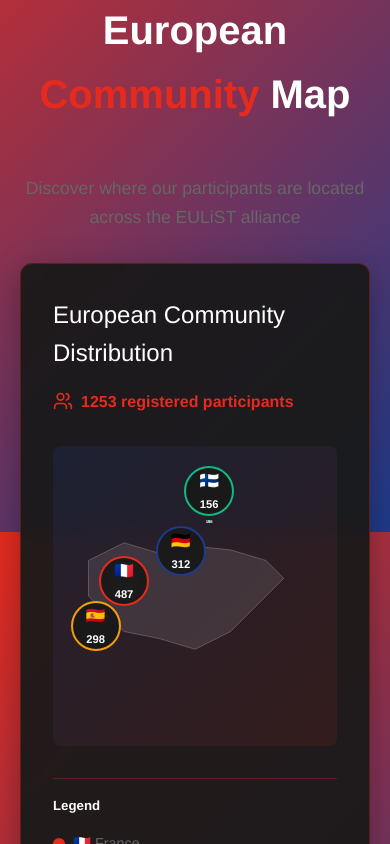
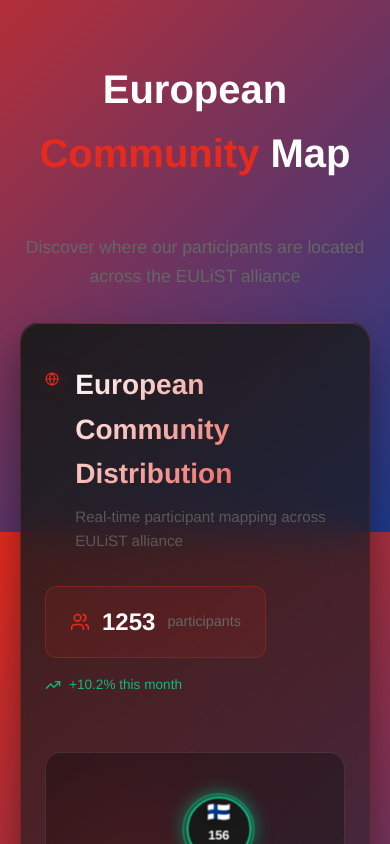
Before and after one commit to mnusrat786/tedx-imt-eulist-demo, a React (Create React App) app: page / in a window 390 px wide. Shown: the part 1156-2000 px from the top of the page. Built offline with nearby package versions, Linux system fonts and the light colour scheme.

Commit message:
Major visual improvements: enhanced map with animations, better styling, and professional UI

```diff
--- a/src/components/EuropeMap.css
+++ b/src/components/EuropeMap.css
@@ -1,44 +1,122 @@
 .europe-map-container {
-  background: var(--tedx-card-bg);
-  backdrop-filter: blur(10px);
-  border-radius: 12px;
-  padding: 2rem;
-  border: 1px solid var(--tedx-border);
-  box-shadow: 0 8px 32px rgba(0, 0, 0, 0.3);
+  background: linear-gradient(145deg, rgba(26, 26, 26, 0.95) 0%, rgba(30, 58, 138, 0.1) 100%);
+  backdrop-filter: blur(20px);
+  border-radius: 20px;
+  padding: 2.5rem;
+  border: 1px solid rgba(230, 43, 30, 0.2);
+  box-shadow:
+    0 20px 40px rgba(0, 0, 0, 0.4),
+    inset 0 1px 0 rgba(255, 255, 255, 0.1);
   margin: 2rem 0;
+  position: relative;
+  overflow: hidden;
+}
+
+.europe-map-container::before {
+  content: '';
+  position: absolute;
+  top: 0;
+  left: 0;
+  right: 0;
+  height: 1px;
+  background: linear-gradient(90deg, transparent, rgba(230, 43, 30, 0.5), transparent);
 }
 
 .map-header {
+  margin-bottom: 2.5rem;
+}
+
+.header-content {
   display: flex;
   justify-content: space-between;
-  align-items: center;
-  margin-bottom: 2rem;
+  align-items: flex-start;
   flex-wrap: wrap;
+  gap: 2rem;
+}
+
+.title-section {
+  display: flex;
+  align-items: flex-start;
   gap: 1rem;
 }
 
-.map-header h3 {
+.header-icon {
+  color: var(--tedx-red);
+  margin-top: 0.25rem;
+  filter: drop-shadow(0 0 10px rgba(230, 43, 30, 0.3));
+}
+
+.title-section h3 {
   color: var(--tedx-white);
+  margin: 0 0 0.5rem 0;
+  font-size: 1.75rem;
+  font-weight: 700;
+  background: linear-gradient(135deg, #ffffff 0%, #e62b1e 100%);
+  -webkit-background-clip: text;
+  -webkit-text-fill-color: transparent;
+  background-clip: text;
+}
+
+.title-section p {
+  color: var(--tedx-light-gray);
   margin: 0;
-  font-size: 1.5rem;
+  font-size: 0.95rem;
+  opacity: 0.8;
+}
+
+.stats-summary {
+  display: flex;
+  flex-direction: column;
+  gap: 1rem;
+  align-items: flex-end;
 }
 
 .total-users {
   display: flex;
   align-items: center;
+  gap: 0.75rem;
+  background: rgba(230, 43, 30, 0.1);
+  padding: 1rem 1.5rem;
+  border-radius: 12px;
+  border: 1px solid rgba(230, 43, 30, 0.3);
+}
+
+.total-users svg {
+  color: var(--tedx-red);
+}
+
+.count {
+  font-size: 1.5rem;
+  font-weight: 700;
+  color: var(--tedx-white);
+}
+
+.label {
+  color: var(--tedx-light-gray);
+  font-size: 0.9rem;
+}
+
+.growth-indicator {
+  display: flex;
+  align-items: center;
   gap: 0.5rem;
-  color: var(--tedx-red);
-  font-weight: 600;
+  color: #10b981;
+  font-size: 0.85rem;
+  font-weight: 500;
 }
 
 .map-wrapper {
   position: relative;
   width: 100%;
-  height: 400px;
-  background: linear-gradient(135deg, rgba(30, 58, 138, 0.2) 0%, rgba(230, 43, 30, 0.1) 100%);
-  border-radius: 8px;
+  height: 450px;
+  background:
+    radial-gradient(circle at 30% 40%, rgba(230, 43, 30, 0.1) 0%, transparent 50%),
+    radial-gradient(circle at 70% 60%, rgba(30, 58, 138, 0.1) 0%, transparent 50%),
+    linear-gradient(135deg, rgba(0, 0, 0, 0.3) 0%, rgba(26, 26, 26, 0.5) 100%);
+  border-radius: 16px;
   overflow: hidden;
   margin-bottom: 2rem;
+  border: 1px solid rgba(255, 255, 255, 0.1);
 }
 
 .europe-svg {
@@ -47,6 +125,39 @@
   position: absolute;
   top: 0;
   left: 0;
+}
+
+.europe-outline {
+  transition: all 0.3s ease;
+}
+
+.connection-line {
+  animation: dash 3s linear infinite;
+}
+
+@keyframes dash {
+  to {
+    stroke-dashoffset: -10;
+  }
+}
+
+.pulse-ring {
+  animation: pulse 2s ease-in-out infinite;
+}
+
+.pulse-delay-1 {
+  animation-delay: 0.5s;
+}
+
+@keyframes pulse {
+  0%, 100% {
+    r: 15;
+    opacity: 0.8;
+  }
+  50% {
+    r: 35;
+    opacity: 0.1;
+  }
 }
 
 .country-markers {
@@ -61,60 +172,102 @@
 .country-pin {
   position: absolute;
   transform: translate(-50%, -50%);
-  background: var(--tedx-card-bg);
-  border: 2px solid var(--tedx-red);
+  width: 80px;
+  height: 80px;
+  cursor: pointer;
+  pointer-events: all;
+  transition: all 0.4s cubic-bezier(0.4, 0, 0.2, 1);
+}
+
+.pin-inner {
+  width: 100%;
+  height: 100%;
+  background: rgba(26, 26, 26, 0.95);
+  backdrop-filter: blur(10px);
+  border: 2px solid var(--country-color);
   border-radius: 50%;
-  width: 60px;
-  height: 60px;
   display: flex;
   flex-direction: column;
   align-items: center;
   justify-content: center;
-  cursor: pointer;
-  transition: all 0.3s ease;
-  pointer-events: all;
-  backdrop-filter: blur(10px);
+  position: relative;
+  box-shadow:
+    0 8px 25px rgba(0, 0, 0, 0.3),
+    0 0 20px var(--country-color, #e62b1e);
+}
+
+.pin-pulse {
+  position: absolute;
+  top: 50%;
+  left: 50%;
+  transform: translate(-50%, -50%);
+  width: 100%;
+  height: 100%;
+  border: 2px solid var(--country-color);
+  border-radius: 50%;
+  animation: pinPulse 2s ease-in-out infinite;
+  opacity: 0.6;
+}
+
+@keyframes pinPulse {
+  0%, 100% {
+    transform: translate(-50%, -50%) scale(1);
+    opacity: 0.6;
+  }
+  50% {
+    transform: translate(-50%, -50%) scale(1.3);
+    opacity: 0.1;
+  }
 }
 
 .country-pin:hover,
 .country-pin.active {
-  transform: translate(-50%, -50%) scale(1.1);
-  box-shadow: 0 4px 20px rgba(230, 43, 30, 0.4);
+  transform: translate(-50%, -50%) scale(1.15);
+  z-index: 10;
+}
+
+.country-pin:hover .pin-inner,
+.country-pin.active .pin-inner {
+  box-shadow:
+    0 12px 35px rgba(0, 0, 0, 0.4),
+    0 0 30px var(--country-color, #e62b1e);
 }
 
 .pin-flag {
-  font-size: 1.2rem;
+  font-size: 1.4rem;
   margin-bottom: 2px;
+  filter: drop-shadow(0 2px 4px rgba(0, 0, 0, 0.3));
 }
 
 .pin-count {
-  font-size: 0.8rem;
+  font-size: 0.9rem;
   font-weight: 700;
   color: var(--tedx-white);
+  line-height: 1;
 }
 
-.country-marker {
-  transition: all 0.3s ease;
-}
-
-.country-marker:hover {
-  opacity: 1 !important;
-  transform: scale(1.2);
+.pin-growth {
+  font-size: 0.7rem;
+  color: #10b981;
+  font-weight: 600;
+  margin-top: 1px;
 }
 
 .country-details {
-  background: var(--tedx-card-bg);
-  border: 1px solid var(--tedx-border);
-  border-radius: 8px;
-  padding: 1.5rem;
-  margin-bottom: 1rem;
-  animation: slideIn 0.3s ease;
+  background: linear-gradient(145deg, rgba(26, 26, 26, 0.95) 0%, rgba(30, 58, 138, 0.1) 100%);
+  backdrop-filter: blur(15px);
+  border: 1px solid rgba(230, 43, 30, 0.3);
+  border-radius: 16px;
+  padding: 2rem;
+  margin-bottom: 2rem;
+  animation: slideInUp 0.4s cubic-bezier(0.4, 0, 0.2, 1);
+  box-shadow: 0 15px 35px rgba(0, 0, 0, 0.3);
 }
 
-@keyframes slideIn {
+@keyframes slideInUp {
   from {
     opacity: 0;
-    transform: translateY(-10px);
+    transform: translateY(20px);
   }
   to {
     opacity: 1;
@@ -125,92 +278,35 @@
 .country-header {
   display: flex;
   align-items: center;
-  gap: 1rem;
-  margin-bottom: 1rem;
+  gap: 1.5rem;
+  margin-bottom: 2rem;
+  padding-bottom: 1rem;
+  border-bottom: 1px solid rgba(255, 255, 255, 0.1);
 }
 
-.country-flag {
-  font-size: 2rem;
+.country-flag-large {
+  font-size: 3rem;
+  filter: drop-shadow(0 4px 8px rgba(0, 0, 0, 0.3));
 }
 
-.country-header h4 {
-  color: var(--tedx-white);
-  margin: 0;
+.country-info {
   flex-grow: 1;
 }
 
-.close-btn {
-  background: none;
-  border: none;
-  color: var(--tedx-light-gray);
+.country-info h4 {
+  color: var(--tedx-white);
+  margin: 0 0 0.5rem 0;
   font-size: 1.5rem;
-  cursor: pointer;
-  padding: 0;
-  width: 30px;
-  height: 30px;
-  display: flex;
-  align-items: center;
-  justify-content: center;
-  border-radius: 50%;
-  transition: all 0.3s ease;
+  font-weight: 600;
 }
 
-.close-btn:hover {
-  background: rgba(230, 43, 30, 0.2);
-  color: var(--tedx-red);
-}
-
-.country-stats {
+.country-metrics {
   display: flex;
-  gap: 2rem;
-  margin-bottom: 1rem;
+  gap: 1.5rem;
   flex-wrap: wrap;
 }
 
-.stat {
-  display: flex;
-  align-items: center;
-  gap: 0.5rem;
-  color: var(--tedx-light-gray);
-}
-
-.stat svg {
-  color: var(--tedx-red);
-}
-
-.schools-list h5 {
-  color: var(--tedx-white);
-  margin-bottom: 0.5rem;
-  font-size: 1rem;
-}
-
-.school-item {
-  background: rgba(230, 43, 30, 0.1);
-  padding: 0.5rem 1rem;
-  border-radius: 20px;
-  margin-bottom: 0.5rem;
-  color: var(--tedx-white);
-  font-size: 0.9rem;
-  border: 1px solid rgba(230, 43, 30, 0.3);
-}
-
-.map-legend {
-  border-top: 1px solid var(--tedx-border);
-  padding-top: 1rem;
-}
-
-.map-legend h5 {
-  color: var(--tedx-white);
-  margin-bottom: 1rem;
-}
-
-.legend-items {
-  display: flex;
-  flex-wrap: wrap;
-  gap: 1rem;
-}
-
-.legend-item {
+.metric {
   display: flex;
   align-items: center;
   gap: 0.5rem;
@@ -218,42 +314,220 @@
   font-size: 0.9rem;
 }
 
-.legend-color {
-  width: 12px;
-  height: 12px;
+.metric svg {
+  color: var(--tedx-red);
+}
+
+.metric.growth {
+  color: #10b981;
+}
+
+.metric.growth svg {
+  color: #10b981;
+}
+
+.close-btn {
+  background: rgba(230, 43, 30, 0.1);
+  border: 1px solid rgba(230, 43, 30, 0.3);
+  color: var(--tedx-red);
+  font-size: 1.5rem;
+  cursor: pointer;
+  padding: 0;
+  width: 40px;
+  height: 40px;
+  display: flex;
+  align-items: center;
+  justify-content: center;
   border-radius: 50%;
+  transition: all 0.3s ease;
+  backdrop-filter: blur(10px);
+}
+
+.close-btn:hover {
+  background: rgba(230, 43, 30, 0.2);
+  transform: scale(1.1);
+}
+
+.schools-grid h5 {
+  color: var(--tedx-white);
+  margin-bottom: 1rem;
+  font-size: 1.1rem;
+  font-weight: 600;
+}
+
+.schools-list {
+  display: grid;
+  grid-template-columns: repeat(auto-fit, minmax(280px, 1fr));
+  gap: 1rem;
+}
+
+.school-card {
+  display: flex;
+  align-items: center;
+  gap: 1rem;
+  background: rgba(230, 43, 30, 0.05);
+  padding: 1rem 1.5rem;
+  border-radius: 12px;
+  border: 1px solid rgba(230, 43, 30, 0.2);
+  transition: all 0.3s ease;
+}
+
+.school-card:hover {
+  background: rgba(230, 43, 30, 0.1);
+  transform: translateY(-2px);
+  box-shadow: 0 8px 20px rgba(0, 0, 0, 0.2);
+}
+
+.school-icon {
+  font-size: 1.2rem;
+  opacity: 0.8;
+}
+
+.school-name {
+  color: var(--tedx-white);
+  font-size: 0.95rem;
+  font-weight: 500;
+}
+
+.map-legend {
+  background: rgba(0, 0, 0, 0.3);
+  backdrop-filter: blur(10px);
+  border-radius: 12px;
+  padding: 1.5rem;
+  border: 1px solid rgba(255, 255, 255, 0.1);
+}
+
+.legend-header {
+  display: flex;
+  justify-content: space-between;
+  align-items: center;
+  margin-bottom: 1.5rem;
+  flex-wrap: wrap;
+  gap: 1rem;
+}
+
+.legend-header h5 {
+  color: var(--tedx-white);
+  margin: 0;
+  font-size: 1.1rem;
+  font-weight: 600;
+}
+
+.legend-subtitle {
+  color: var(--tedx-light-gray);
+  font-size: 0.85rem;
+  opacity: 0.8;
+}
+
+.legend-grid {
+  display: grid;
+  grid-template-columns: repeat(auto-fit, minmax(200px, 1fr));
+  gap: 1rem;
+}
+
+.legend-item {
+  display: flex;
+  align-items: center;
+  gap: 1rem;
+  padding: 1rem;
+  border-radius: 8px;
+  cursor: pointer;
+  transition: all 0.3s ease;
+  border: 1px solid transparent;
+}
+
+.legend-item:hover,
+.legend-item.active {
+  background: rgba(230, 43, 30, 0.05);
+  border-color: rgba(230, 43, 30, 0.3);
+  transform: translateY(-1px);
+}
+
+.legend-indicator {
+  width: 40px;
+  height: 40px;
+  border-radius: 50%;
+  display: flex;
+  align-items: center;
+  justify-content: center;
+  position: relative;
+  box-shadow: 0 4px 12px rgba(0, 0, 0, 0.2);
+}
+
+.legend-flag {
+  font-size: 1.2rem;
+}
+
+.legend-info {
+  display: flex;
+  flex-direction: column;
+  gap: 0.25rem;
+}
+
+.legend-country {
+  color: var(--tedx-white);
+  font-weight: 500;
+  font-size: 0.95rem;
+}
+
+.legend-count {
+  color: var(--tedx-light-gray);
+  font-size: 0.85rem;
 }
 
 @media (max-width: 768px) {
-  .map-header {
+  .europe-map-container {
+    padding: 1.5rem;
+  }
+
+  .header-content {
     flex-direction: column;
     align-items: flex-start;
   }
 
+  .stats-summary {
+    align-items: flex-start;
+    width: 100%;
+  }
+
   .map-wrapper {
-    height: 300px;
+    height: 350px;
   }
 
   .country-pin {
-    width: 50px;
-    height: 50px;
+    width: 65px;
+    height: 65px;
   }
 
   .pin-flag {
-    font-size: 1rem;
+    font-size: 1.2rem;
   }
 
   .pin-count {
-    font-size: 0.7rem;
+    font-size: 0.8rem;
   }
 
-  .country-stats {
+  .country-header {
+    flex-direction: column;
+    align-items: flex-start;
+    gap: 1rem;
+  }
+
+  .country-metrics {
     flex-direction: column;
     gap: 1rem;
   }
 
-  .legend-items {
+  .schools-list {
+    grid-template-columns: 1fr;
+  }
+
+  .legend-grid {
+    grid-template-columns: 1fr;
+  }
+
+  .legend-header {
     flex-direction: column;
-    gap: 0.5rem;
+    align-items: flex-start;
   }
 }
--- a/src/components/EuropeMap.js
+++ b/src/components/EuropeMap.js
@@ -1,9 +1,10 @@
-import React, { useState } from 'react';
-import { Users, MapPin } from 'lucide-react';
+import React, { useState, useEffect } from 'react';
+import { Users, MapPin, TrendingUp, Globe } from 'lucide-react';
 import './EuropeMap.css';
 
 const EuropeMap = () => {
   const [selectedCountry, setSelectedCountry] = useState(null);
+  const [animatedCounts, setAnimatedCounts] = useState({});
 
   const countries = [
     {
@@ -11,93 +12,169 @@ const EuropeMap = () => {
       name: 'France',
       flag: '🇫🇷',
       users: 487,
-      schools: ['IMT Atlantique', 'IMT Mines Albi', 'IMT Nord Europe'],
-      position: { top: '45%', left: '25%' },
-      color: '#e62b1e'
+      schools: ['IMT Atlantique', 'IMT Mines Albi', 'IMT Nord Europe', 'Télécom Paris'],
+      position: { top: '52%', left: '28%' },
+      color: '#e62b1e',
+      growth: '+12%'
     },
     {
       id: 'germany',
       name: 'Germany',
       flag: '🇩🇪',
       users: 312,
-      schools: ['TU Berlin', 'TU Munich', 'RWTH Aachen'],
-      position: { top: '35%', left: '45%' },
-      color: '#1e3a8a'
+      schools: ['TU Berlin', 'TU Munich', 'RWTH Aachen', 'KIT Karlsruhe'],
+      position: { top: '42%', left: '48%' },
+      color: '#1e3a8a',
+      growth: '+8%'
     },
     {
       id: 'spain',
       name: 'Spain',
       flag: '🇪🇸',
       users: 298,
-      schools: ['Universidad Politécnica de Madrid', 'UPC Barcelona'],
-      position: { top: '60%', left: '15%' },
-      color: '#f59e0b'
+      schools: ['Universidad Politécnica de Madrid', 'UPC Barcelona', 'Universidad de Sevilla'],
+      position: { top: '68%', left: '18%' },
+      color: '#f59e0b',
+      growth: '+15%'
     },
     {
       id: 'finland',
       name: 'Finland',
       flag: '🇫🇮',
       users: 156,
-      schools: ['Aalto University', 'University of Helsinki'],
-      position: { top: '15%', left: '55%' },
-      color: '#10b981'
+      schools: ['Aalto University', 'University of Helsinki', 'Tampere University'],
+      position: { top: '22%', left: '58%' },
+      color: '#10b981',
+      growth: '+6%'
     }
   ];
 
   const totalUsers = countries.reduce((sum, country) => sum + country.users, 0);
 
+  // Animate numbers on mount
+  useEffect(() => {
+    const timer = setTimeout(() => {
+      countries.forEach(country => {
+        let current = 0;
+        const increment = country.users / 50;
+        const countUp = setInterval(() => {
+          current += increment;
+          if (current >= country.users) {
+            current = country.users;
+            clearInterval(countUp);
+          }
+          setAnimatedCounts(prev => ({
+            ...prev,
+            [country.id]: Math.floor(current)
+          }));
+        }, 30);
+      });
+    }, 500);
+
+    return () => clearTimeout(timer);
+  }, []);
+
   return (
     <div className="europe-map-container">
       <div className="map-header">
+        <div className="header-content">
+          <div className="title-section">
+            <Globe className="header-icon" />
+            <div>
               <h3>European Community Distribution</h3>
+              <p>Real-time participant mapping across EULiST alliance</p>
+            </div>
+          </div>
+          <div className="stats-summary">
             <div className="total-users">
               <Users size={20} />
-          <span>{totalUsers} registered participants</span>
+              <span className="count">{totalUsers}</span>
+              <span className="label">participants</span>
+            </div>
+            <div className="growth-indicator">
+              <TrendingUp size={16} />
+              <span>+10.2% this month</span>
+            </div>
+          </div>
         </div>
       </div>
 
       <div className="map-wrapper">
+        {/* Enhanced Europe SVG */}
         <svg
           viewBox="0 0 800 600"
           className="europe-svg"
           xmlns="http://www.w3.org/2000/svg"
         >
-          {/* Simplified Europe outline */}
+          {/* Background gradient */}
+          <defs>
+            <radialGradient id="mapGradient" cx="50%" cy="50%" r="50%">
+              <stop offset="0%" stopColor="rgba(30, 58, 138, 0.1)" />
+              <stop offset="100%" stopColor="rgba(230, 43, 30, 0.05)" />
+            </radialGradient>
+            <filter id="glow">
+              <feGaussianBlur stdDeviation="3" result="coloredBlur"/>
+              <feMerge>
+                <feMergeNode in="coloredBlur"/>
+                <feMergeNode in="SourceGraphic"/>
+              </feMerge>
+            </filter>
+          </defs>
+
+          {/* More accurate Europe outline */}
           <path
-            d="M100 200 L200 150 L300 180 L400 160 L500 170 L600 200 L650 250 L600 300 L550 350 L500 400 L400 450 L300 420 L200 400 L150 350 L100 300 Z"
-            fill="rgba(255,255,255,0.1)"
-            stroke="rgba(255,255,255,0.3)"
+            d="M150 180 L200 160 L280 170 L350 165 L420 175 L480 180 L540 190 L580 210 L600 240 L590 280 L570 320 L540 360 L500 390 L450 410 L400 420 L350 415 L300 410 L250 400 L200 390 L170 370 L150 340 L140 300 L145 260 L150 220 Z"
+            fill="url(#mapGradient)"
+            stroke="rgba(255,255,255,0.2)"
             strokeWidth="2"
+            className="europe-outline"
           />
 
-          {/* Country markers */}
+          {/* Connection lines between countries */}
+          {countries.map((country, index) =>
+            countries.slice(index + 1).map((otherCountry) => (
+              <line
+                key={`${country.id}-${otherCountry.id}`}
+                x1={country.position.left.replace('%', '') * 8}
+                y1={country.position.top.replace('%', '') * 6}
+                x2={otherCountry.position.left.replace('%', '') * 8}
+                y2={otherCountry.position.top.replace('%', '') * 6}
+                stroke="rgba(230, 43, 30, 0.2)"
+                strokeWidth="1"
+                strokeDasharray="5,5"
+                className="connection-line"
+              />
+            ))
+          )}
+
+          {/* Animated pulse circles */}
           {countries.map((country) => (
-            <g key={country.id}>
+            <g key={`pulse-${country.id}`}>
               <circle
                 cx={country.position.left.replace('%', '') * 8}
                 cy={country.position.top.replace('%', '') * 6}
-                r={Math.sqrt(country.users) / 3}
-                fill={country.color}
-                opacity="0.8"
-                className="country-marker"
-                onClick={() => setSelectedCountry(country)}
-                style={{ cursor: 'pointer' }}
+                r="30"
+                fill="none"
+                stroke={country.color}
+                strokeWidth="2"
+                opacity="0.3"
+                className="pulse-ring"
               />
-              <text
-                x={country.position.left.replace('%', '') * 8}
-                y={country.position.top.replace('%', '') * 6 + 5}
-                textAnchor="middle"
-                fill="white"
-                fontSize="12"
-                fontWeight="bold"
-              >
-                {country.users}
-              </text>
+              <circle
+                cx={country.position.left.replace('%', '') * 8}
+                cy={country.position.top.replace('%', '') * 6}
+                r="20"
+                fill="none"
+                stroke={country.color}
+                strokeWidth="1"
+                opacity="0.5"
+                className="pulse-ring pulse-delay-1"
+              />
             </g>
           ))}
         </svg>
 
-        {/* Interactive country cards */}
+        {/* Enhanced country markers */}
         <div className="country-markers">
           {countries.map((country) => (
             <div
@@ -106,23 +183,41 @@ const EuropeMap = () => {
               style={{
                 top: country.position.top,
                 left: country.position.left,
-                borderColor: country.color
+                '--country-color': country.color
               }}
               onClick={() => setSelectedCountry(country)}
             >
+              <div className="pin-inner">
                 <div className="pin-flag">{country.flag}</div>
-              <div className="pin-count">{country.users}</div>
+                <div className="pin-count">
+                  {animatedCounts[country.id] || 0}
+                </div>
+                <div className="pin-growth">{country.growth}</div>
+              </div>
+              <div className="pin-pulse"></div>
             </div>
           ))}
         </div>
       </div>
 
-      {/* Country details panel */}
+      {/* Enhanced country details */}
       {selectedCountry && (
         <div className="country-details">
           <div className="country-header">
-            <span className="country-flag">{selectedCountry.flag}</span>
+            <div className="country-flag-large">{selectedCountry.flag}</div>
+            <div className="country-info">
               <h4>{selectedCountry.name}</h4>
+              <div className="country-metrics">
+                <span className="metric">
+                  <Users size={14} />
+                  {selectedCountry.users} participants
+                </span>
+                <span className="metric growth">
+                  <TrendingUp size={14} />
+                  {selectedCountry.growth} growth
+                </span>
+              </div>
+            </div>
             <button
               className="close-btn"
               onClick={() => setSelectedCountry(null)}
@@ -130,37 +225,44 @@ const EuropeMap = () => {
               ×
             </button>
           </div>
-          <div className="country-stats">
-            <div className="stat">
-              <Users size={16} />
-              <span>{selectedCountry.users} participants</span>
-            </div>
-            <div className="stat">
-              <MapPin size={16} />
-              <span>{selectedCountry.schools.length} partner schools</span>
-            </div>
-          </div>
+
+          <div className="schools-grid">
+            <h5>Partner Institutions ({selectedCountry.schools.length})</h5>
             <div className="schools-list">
-            <h5>Partner Institutions:</h5>
               {selectedCountry.schools.map((school, index) => (
-              <div key={index} className="school-item">
-                {school}
+                <div key={index} className="school-card">
+                  <div className="school-icon">🏛️</div>
+                  <span className="school-name">{school}</span>
                 </div>
               ))}
             </div>
           </div>
+        </div>
       )}
 
+      {/* Enhanced legend */}
       <div className="map-legend">
-        <h5>Legend</h5>
-        <div className="legend-items">
+        <div className="legend-header">
+          <h5>Country Distribution</h5>
+          <span className="legend-subtitle">Click on any country to explore</span>
+        </div>
+        <div className="legend-grid">
           {countries.map((country) => (
-            <div key={country.id} className="legend-item">
             <div
-                className="legend-color"
+              key={country.id}
+              className={`legend-item ${selectedCountry?.id === country.id ? 'active' : ''}`}
+              onClick={() => setSelectedCountry(country)}
+            >
+              <div
+                className="legend-indicator"
                 style={{ backgroundColor: country.color }}
-              ></div>
-              <span>{country.flag} {country.name}</span>
+              >
+                <span className="legend-flag">{country.flag}</span>
+              </div>
+              <div className="legend-info">
+                <span className="legend-country">{country.name}</span>
+                <span className="legend-count">{country.users} users</span>
+              </div>
             </div>
           ))}
         </div>
```
Lines whose indentation alone changed are shown as unchanged.
